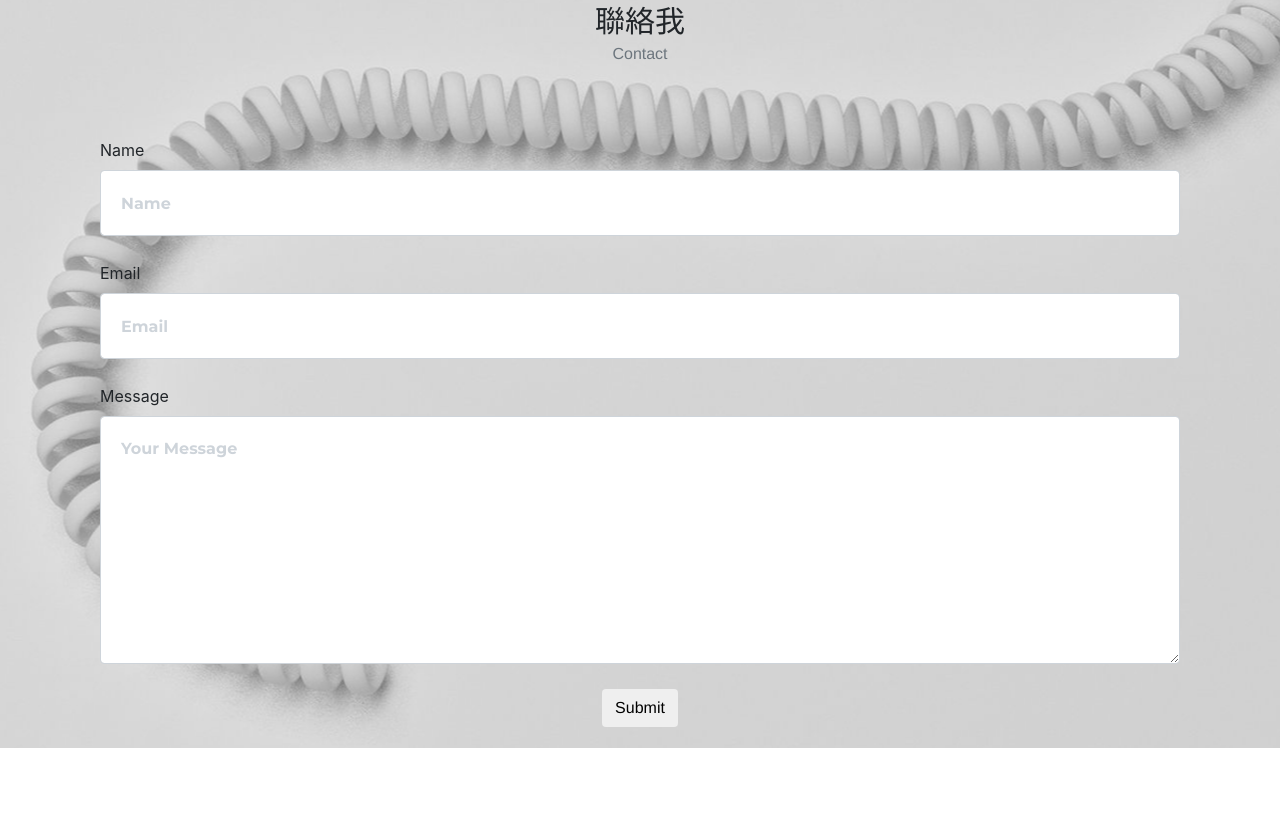
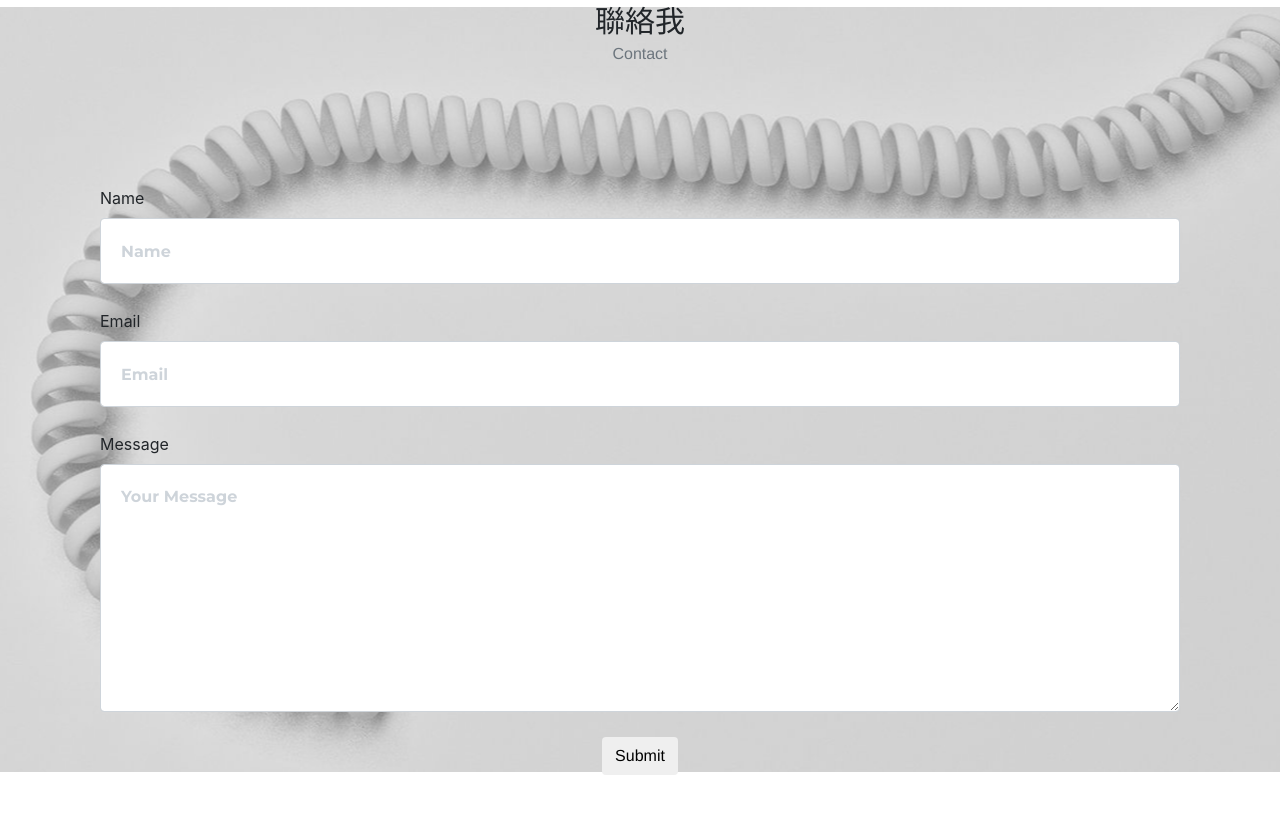
Before and after one commit to yunwuli/yunwuli-profolio, a website with bundled scripts: page index.html in a window 1280 px wide. Shown: the part 8322-9140 px from the top of the page. Built offline with nearby package versions, Linux system fonts and the light colour scheme; a web font is replaced by a local one.

Commit message:
profolio6

```diff
--- a/index.html
+++ b/index.html
@@ -575,7 +575,7 @@
       <div class="container">
         <div class="row">
           <div class="col-md-12">
-            <form id="contact-form">
+            <form id="contact-form" class="mt-5" action="https://formspree.io/qooqoo6617@gmail.com" method="POST">
               <div class="form-group center-block">
                 <label for="inputName">Name</label>
                 <input type="text" class="form-control contact-input" id="inputName" placeholder="Name" name="name">
```
